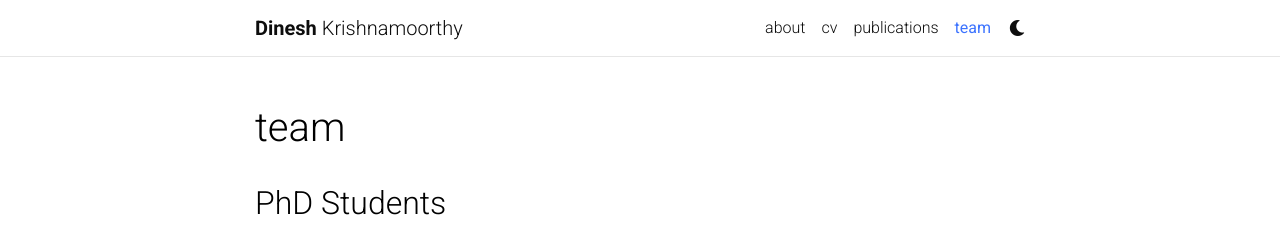
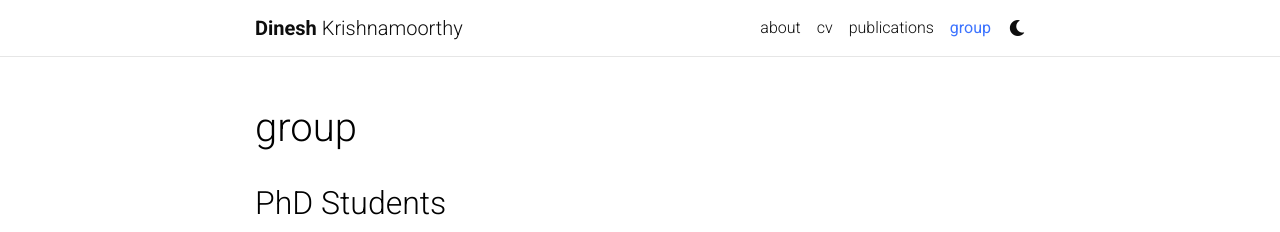
Before and after one commit to dinesh-krishnamoorthy/dinesh-krishnamoorthy.github.io, a Jekyll site: the page built from _pages/team.md, in a window 1280 px wide. Shown: the top 232 px of the page. Built offline with Jekyll 4.4.1, drawn with Linux system fonts in a browser that asks for light colours; comment, search, counter and statistics services are not loaded; a style sheet for code colours, icons or effects is not loaded.

Commit message:
Rename 'team' page to 'group'

```diff
--- a/_pages/team.md
+++ b/_pages/team.md
@@ -1,7 +1,7 @@
 ---
 layout: page
-title: team
-permalink: /team/
+title: group
+permalink: /group/
 nav: true
 nav_order: 4
 ---
```
